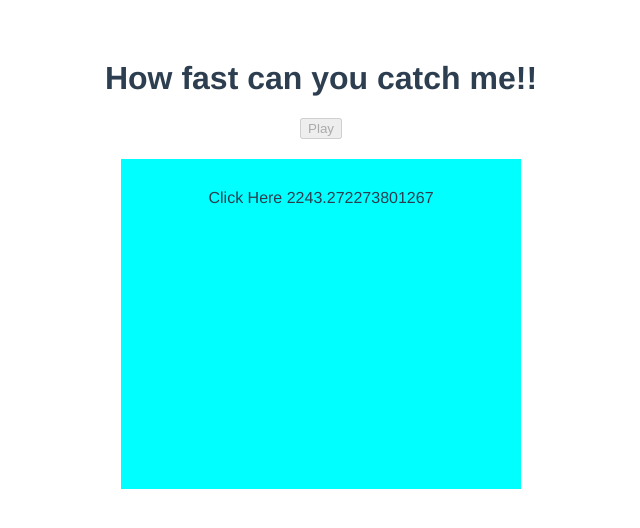
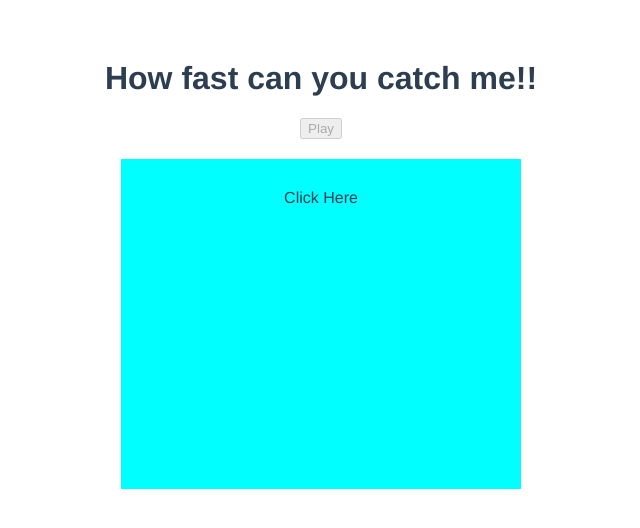
Before and after one commit to ChitKhonn/Simple-GamePJ-Vue, a Vue app: page / in a window 1280 px wide. Both pictures are taken after a click on the button "Play". Shown: the top 528 px of the page, without its empty margins (319-959 px from the left). Built offline with nearby package versions, Linux system fonts and the light colour scheme.

Commit message:
remove some text

```diff
--- a/src/components/Block.vue
+++ b/src/components/Block.vue
@@ -1,7 +1,7 @@
 <template>
   <div>
     <div class="block" v-if="showBlock" @click="stopTimer">
-      Click Here {{ delay }}
+      Click Here
     </div>
 
   </div>
```
